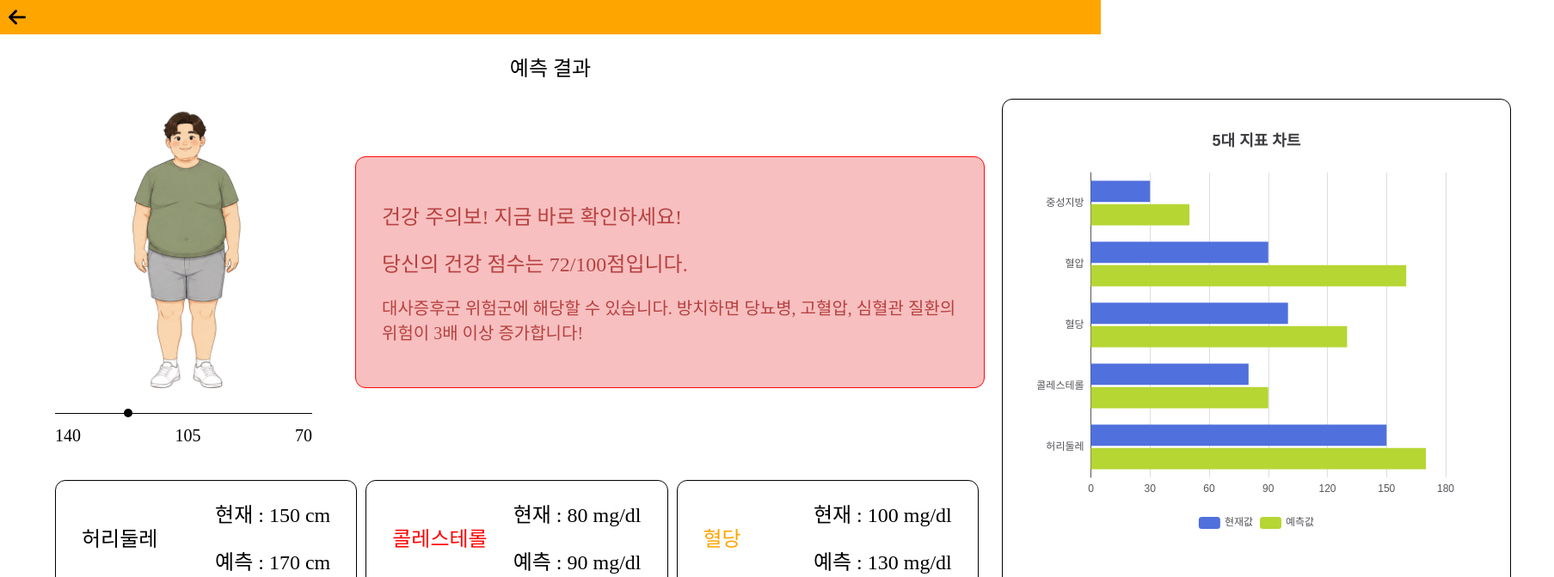
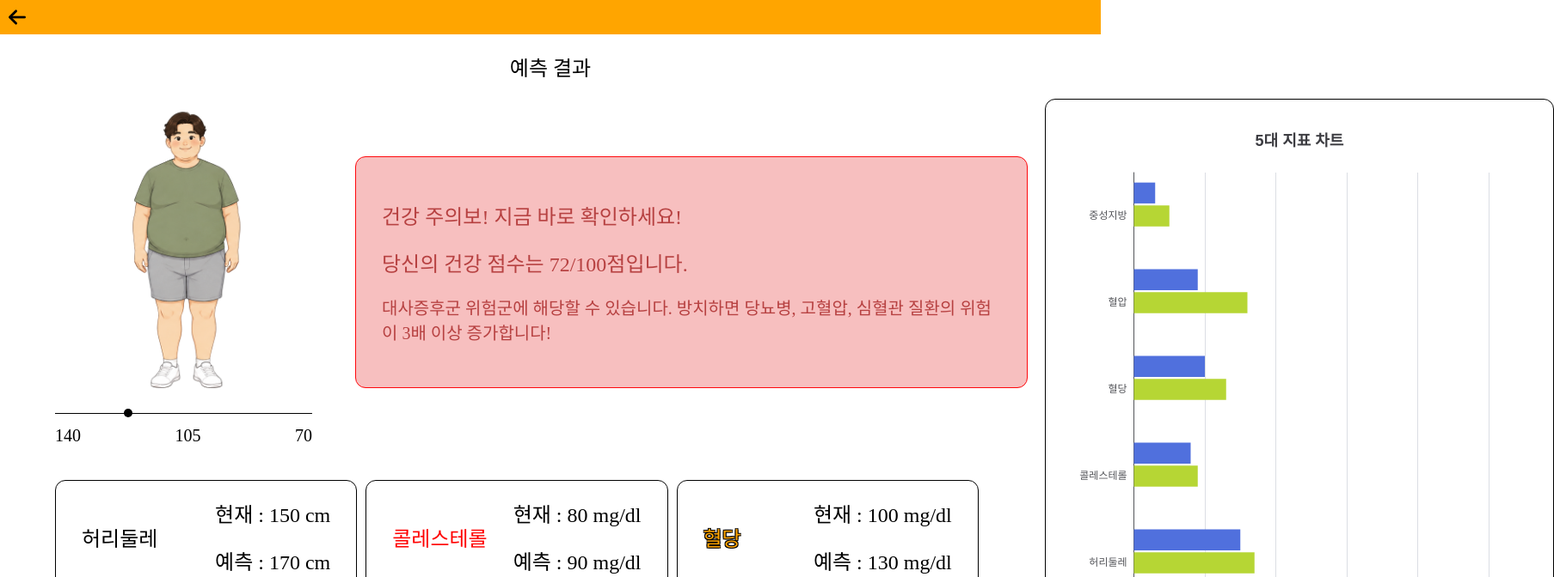
Before and after one commit to 2026-SMHRD-KDT-HealthCare-5/SlimHealth, a React (Vite) app in the folder Front/React/: page /prediction in a window 1280 px wide. Shown: the top 672 px of the page at 86% size, 1807 px wide, since content can reach past the window. Built offline with nearby package versions, Linux system fonts and the light colour scheme; a web font is replaced by a local one.

Commit message:
[fix] 슬라이더 변화시 예측값 수정, resultbox 옵션 반영

```diff
--- a/Front/React/src/api/healthDataApi.js
+++ b/Front/React/src/api/healthDataApi.js
@@ -53,6 +53,7 @@ export const getKPIPredictionApi = () => {
           title: "허리둘레",
           titleColor: "black",
           backgroundColor: "white",
+          isShadow: false,
           unit: "cm",
           currentValue: 150,
           predictionValue: 170,
@@ -62,6 +63,7 @@ export const getKPIPredictionApi = () => {
           title: "콜레스테롤",
           titleColor: "red",
           backgroundColor: "white",
+          isShadow: false,
           unit: "mg/dl",
           currentValue: 80,
           predictionValue: 90,
@@ -71,6 +73,7 @@ export const getKPIPredictionApi = () => {
           title: "혈당",
           titleColor: "orange",
           backgroundColor: "white",
+          isShadow: true,
           unit: "mg/dl",
           currentValue: 100,
           predictionValue: 130,
@@ -80,6 +83,7 @@ export const getKPIPredictionApi = () => {
           title: "혈압",
           titleColor: "black",
           backgroundColor: "skyBlue",
+          isShadow: false,
           unit: "mmHg",
           currentValue: 90,
           predictionValue: 160,
@@ -89,6 +93,7 @@ export const getKPIPredictionApi = () => {
           title: "중성지방",
           titleColor: "black",
           backgroundColor: "white",
+          isShadow: false,
           unit: "mg/dl",
           currentValue: 30,
           predictionValue: 50,
--- a/Front/React/src/components/EBarChart/EBarChart.jsx
+++ b/Front/React/src/components/EBarChart/EBarChart.jsx
@@ -2,6 +2,8 @@ import React from "react";
 import ReactECharts from "echarts-for-react";
 import * as echarts from "echarts";
 import "../../index.css";
+
+const chartMaxValue = 400;
 
 export const EBarChart = ({ metrics }) => {
   const option = {
@@ -40,10 +42,17 @@ export const EBarChart = ({ metrics }) => {
         type: "bar",
         data: metrics.map((item) => item.target),
       },
+
+      {
+        name: "",
+        type: "bar",
+        data: metrics.map(() => chartMaxValue),
+        color: "transparent",
+      },
     ],
   };
 
   return (
-    <ReactECharts option={option} style={{ width: "550px", height: "500px" }} />
+    <ReactECharts option={option} style={{ width: "550px", height: "650px" }} />
   );
 };
--- a/Front/React/src/components/ResultBox/ResultBox.jsx
+++ b/Front/React/src/components/ResultBox/ResultBox.jsx
@@ -5,6 +5,7 @@ export const ResultBox = ({
   title,
   titleColor,
   backgroundColor,
+  isShadow,
   unit,
   currentValue,
   predictionValue,
@@ -15,7 +16,9 @@ export const ResultBox = ({
       style={{ backgroundColor: backgroundColor || "white" }}
     >
       <div style={{ color: titleColor }}>
-        <Text textStyle={"bold"}>{title}</Text>
+        <Text textStyle={"bold"} isShadow={isShadow}>
+          {title}
+        </Text>
       </div>
       <div className="resultValueBox">
         <Text textStyle={"medium"}>{`현재 : ${currentValue} ${unit}`}</Text>
--- a/Front/React/src/components/SummaryBox/SummaryBox.css
+++ b/Front/React/src/components/SummaryBox/SummaryBox.css
@@ -6,7 +6,7 @@
   display: inline-flex;
   flex-direction: column;
   gap: 20px;
-  width: 670px;
+  width: 720px;
 
   border-radius: 12px;
   padding-top: 50px;
--- a/Front/React/src/components/Text/Text.css
+++ b/Front/React/src/components/Text/Text.css
@@ -17,3 +17,11 @@
 .underline {
   text-decoration: underline;
 }
+
+.shadow {
+  text-shadow:
+    -1px -1px 0 #000,
+    1px -1px 0 #000,
+    -1px 1px 0 #000,
+    1px 1px 0 #000;
+}
--- a/Front/React/src/components/Text/Text.jsx
+++ b/Front/React/src/components/Text/Text.jsx
@@ -1,9 +1,9 @@
 import "./Text.css";
 import "../../index.css";
-export const Text = ({ children, textStyle, isUnderLine, align }) => {
+export const Text = ({ children, textStyle, isUnderLine, isShadow, align }) => {
   return (
     <div
-      className={`text ${textStyle} ${isUnderLine && "underline"}`}
+      className={`text ${textStyle} ${isUnderLine && "underline"} ${isShadow && "shadow"}`}
       style={{ textAlign: align || "left" }}
     >
       {children}
--- a/Front/React/src/pages/Prediction.jsx
+++ b/Front/React/src/pages/Prediction.jsx
@@ -34,14 +34,6 @@ const Prediction = () => {
   const [currentSliderImage, setCurrentSliderImage] = useState(
     sliderImageList[0],
   );
-  const handleChangeSlider = (value) => {
-    setSliderValue(value);
-    setCurrentSliderImage(
-      sliderImageList[
-        parseInt(value / ((sliderWidth + 1) / sliderImageList.length))
-      ],
-    );
-  };
 
   //요약 부분
   const [summary, setSummary] = useState(null);
@@ -68,6 +60,27 @@ const Prediction = () => {
     fetchData();
   }, []);
 
+  const handleChangeSlider = (value, isSetResult) => {
+    setSliderValue(value);
+    setCurrentSliderImage(
+      sliderImageList[
+        parseInt(value / ((sliderWidth + 1) / sliderImageList.length))
+      ],
+    );
+
+    //예측 부분 조정
+    if (isSetResult) {
+      setKpiResultList(
+        kpiResultList.map((item) => {
+          return {
+            ...item,
+            predictionValue: parseInt(80 + value),
+          };
+        }),
+      );
+    }
+  };
+
   //요약 박스 설정
   const fetchSummaryResult = async () => {
     try {
@@ -84,7 +97,7 @@ const Prediction = () => {
       const data = await getKPIPredictionApi();
       //5대지표 예측결과 설정
       setKpiResultList(data.result);
-      handleChangeSlider(data.sliderValue);
+      handleChangeSlider(data.sliderValue, false);
     } catch (e) {
       console.log(e);
     }
@@ -130,7 +143,9 @@ const Prediction = () => {
                   style={{ width: 160, height: 361 }}
                 />
                 <Slider
-                  onChange={handleChangeSlider}
+                  onChange={(value) => {
+                    handleChangeSlider(value, true);
+                  }}
                   value={sliderValue}
                   maxValue={140}
                   minValue={70}
@@ -162,6 +177,7 @@ const Prediction = () => {
                       title={item.title}
                       titleColor={item.titleColor}
                       backgroundColor={item.backgroundColor}
+                      isShadow={item.isShadow}
                       unit={item.unit}
                     />
                   );
```
